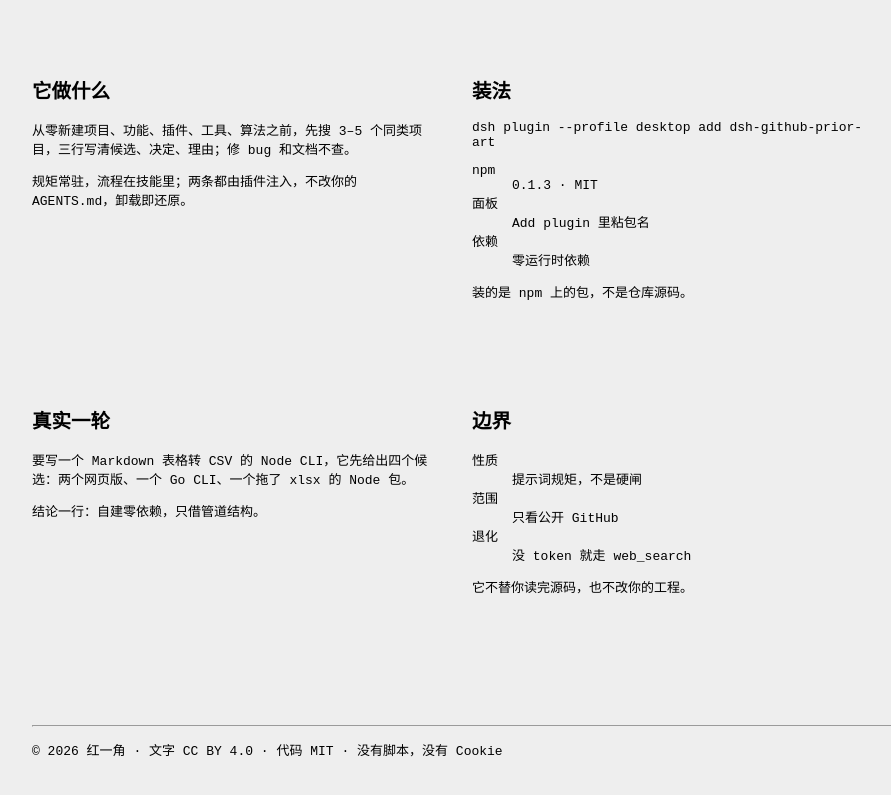
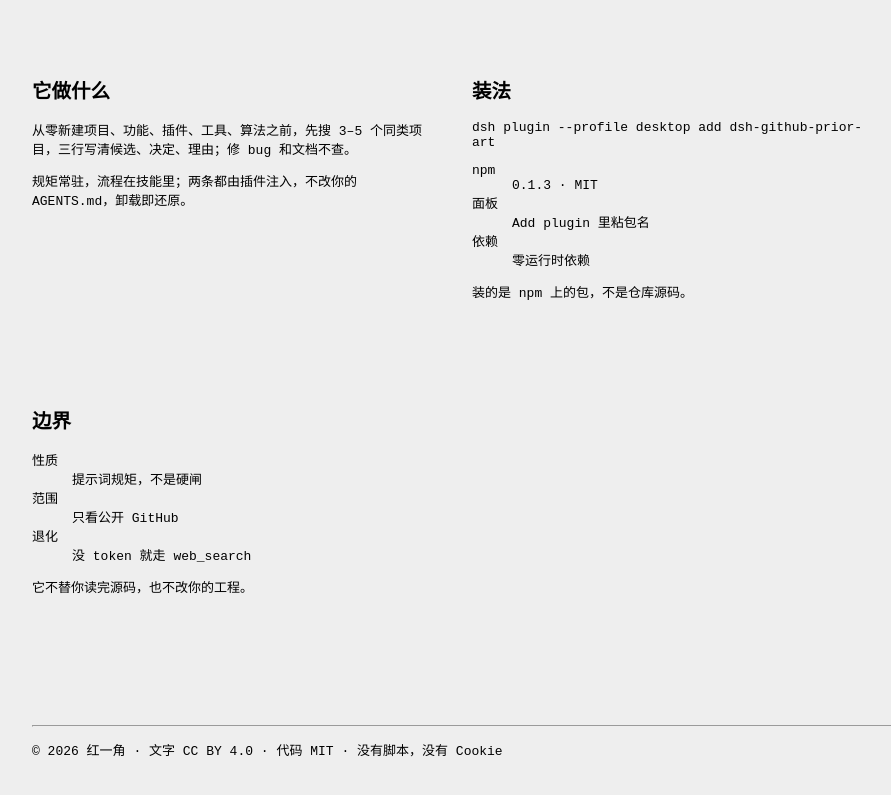
Before and after one commit to yuanzephyr920-oss/yuanzephyr920-oss.github.io, a plain HTML site: page projects.html in a window 1280 px wide. Shown: the part 2756-3551 px from the top of the page, without its empty margins (8-899 px from the left). Drawn offline with Linux system fonts and the light colour scheme.

```diff
--- a/projects.html
+++ b/projects.html
@@ -141,12 +141,6 @@
 </div>
 
 <div class="box">
-<h2>真实一轮</h2>
-<p>要写一个 Markdown 表格转 CSV 的 Node CLI，它先给出四个候选：两个网页版、一个 Go CLI、一个拖了 xlsx 的 Node 包。</p>
-<p>结论一行：自建零依赖，只借管道结构。</p>
-</div>
-
-<div class="box">
 <h2>边界</h2>
 <dl>
 <dt>性质</dt><dd>提示词规矩，不是硬闸</dd>
```
